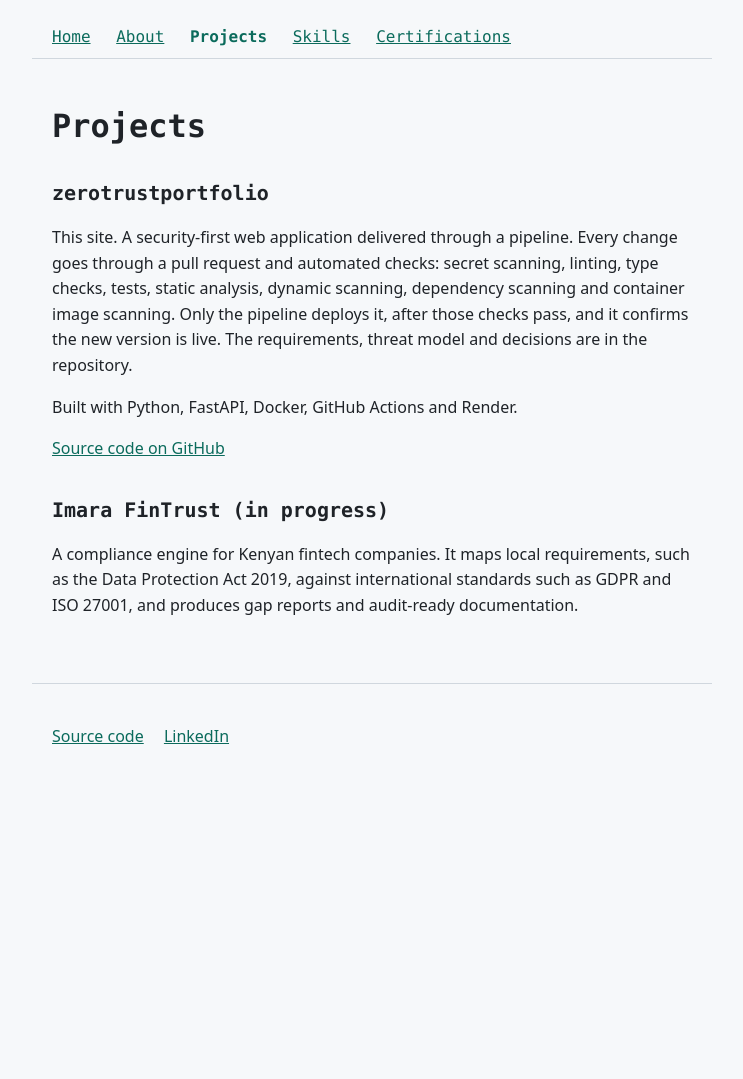
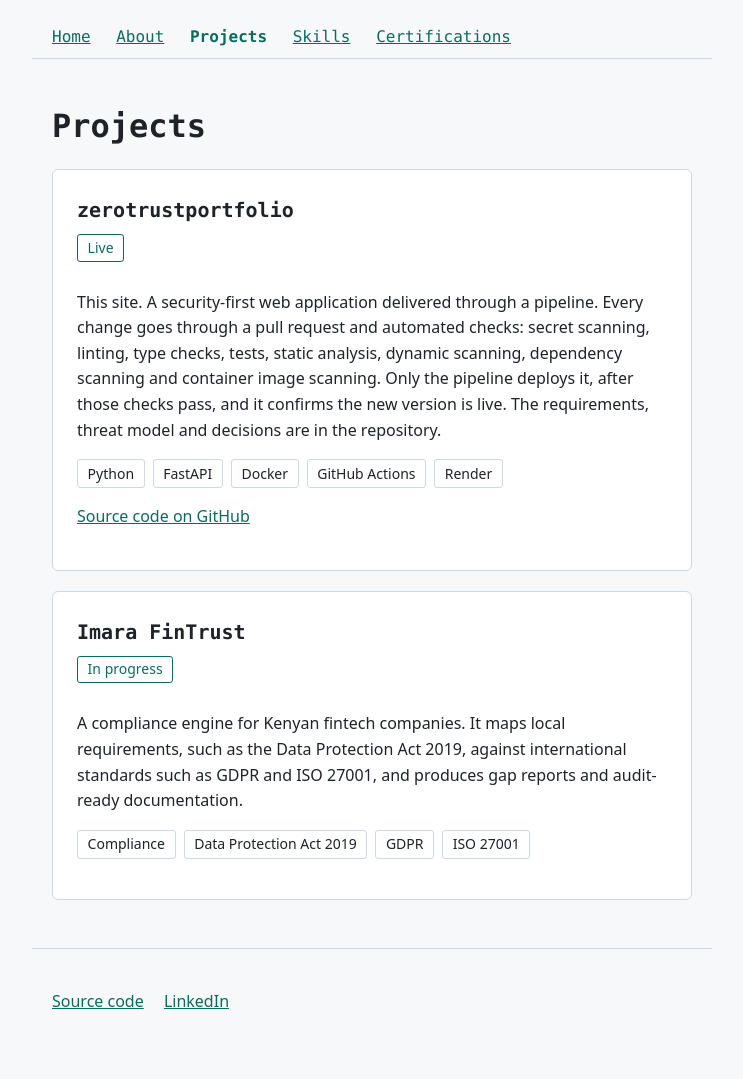
Before and after one commit to Omo-Dan/zerotrustportfolio, a FastAPI app: page /projects in a window 1280 px wide. Shown: the whole page, without its empty margins (268-1011 px from the left). Before the commit the page ends 744 px from the top, so only its background shows below. Run offline with FastAPI, Linux system fonts and the light colour scheme; parts of the project's set-up code (start-up, migrations or seed data) failed here and were passed over.

Commit message:
feat: show projects as cards

```diff
--- a/app/static/site.css
+++ b/app/static/site.css
@@ -234,3 +234,47 @@ footer a {
     scroll-behavior: auto !important;
   }
 }
+
+
+.projects {
+  display: grid;
+  gap: 1.25rem;
+  margin-top: 1.5rem;
+}
+
+.card {
+  border: 1px solid var(--line);
+  background: var(--panel);
+  border-radius: 6px;
+  padding: 1.5rem;
+}
+
+.card h2 {
+  margin-top: 0;
+}
+
+.status {
+  display: inline-block;
+  margin: 0 0 0.75rem;
+  padding: 0.1rem 0.6rem;
+  border: 1px solid var(--accent);
+  border-radius: 3px;
+  color: var(--accent);
+  font-size: 0.875rem;
+}
+
+.tags {
+  display: flex;
+  flex-wrap: wrap;
+  gap: 0.5rem;
+  list-style: none;
+  margin: 1rem 0;
+  padding: 0;
+}
+
+.tags li {
+  border: 1px solid var(--line);
+  border-radius: 3px;
+  padding: 0.15rem 0.6rem;
+  font-size: 0.875rem;
+}
--- a/app/templates/pages/projects.html
+++ b/app/templates/pages/projects.html
@@ -6,13 +6,33 @@
 {% block content %}
 <h1>Projects</h1>
 
+<div class="projects">
+  <article class="card">
     <h2>zerotrustportfolio</h2>
+    <p class="status">Live</p>
     <p>This site. A security-first web application delivered through a pipeline. Every change goes through a pull request and automated checks: secret scanning, linting, type checks, tests, static analysis, dynamic scanning, dependency scanning and container image scanning. Only the pipeline deploys it, after those checks pass, and it confirms the new version is live. The requirements, threat model and decisions are in the repository.</p>
-    <p>Built with Python, FastAPI, Docker, GitHub Actions and Render.</p>
+    <ul class="tags">
+      <li>Python</li>
+      <li>FastAPI</li>
+      <li>Docker</li>
+      <li>GitHub Actions</li>
+      <li>Render</li>
+    </ul>
     <ul class="links">
       <li><a href="https://github.com/Omo-Dan/zerotrustportfolio">Source code on GitHub</a></li>
     </ul>
+  </article>
 
-    <h2>Imara FinTrust (in progress)</h2>
+  <article class="card">
+    <h2>Imara FinTrust</h2>
+    <p class="status">In progress</p>
     <p>A compliance engine for Kenyan fintech companies. It maps local requirements, such as the Data Protection Act 2019, against international standards such as GDPR and ISO 27001, and produces gap reports and audit-ready documentation.</p>
+    <ul class="tags">
+      <li>Compliance</li>
+      <li>Data Protection Act 2019</li>
+      <li>GDPR</li>
+      <li>ISO 27001</li>
+    </ul>
+  </article>
+</div>
 {% endblock %}
```
Also changed, not shown: tests/test_project_cards.py (added, +62 -0 lines). Lines whose indentation alone changed are shown as unchanged.
